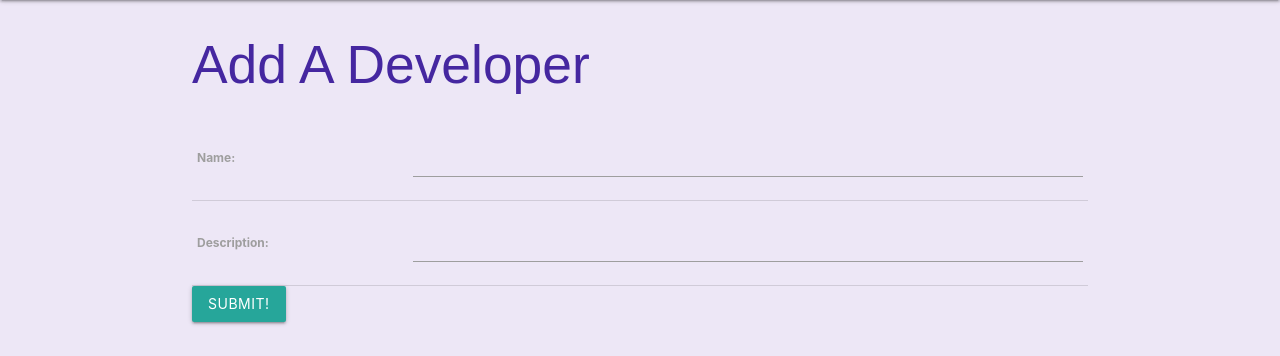
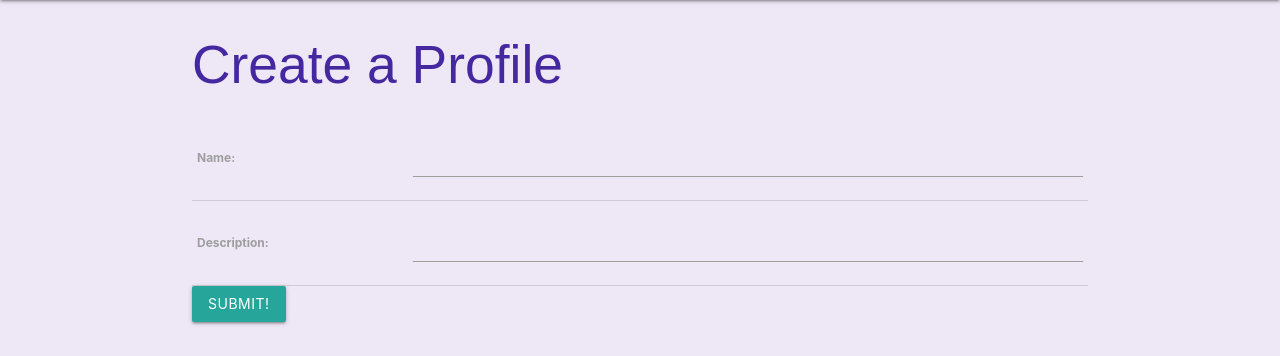
Before and after one commit to bearcodes870/proj-3-devhub, a Django app: page /developers/create/ in a window 1280 px wide. Shown: the part 64-420 px from the top of the page. Run offline with Django 3.2, Linux system fonts and the light colour scheme; the visitor is signed in with stand-in values (Sample User, id 1); some web fonts are replaced.

Commit message:
changed 'add a dev' to 'create a profile'

```diff
--- a/main_app/templates/main_app/developer_form.html
+++ b/main_app/templates/main_app/developer_form.html
@@ -5,7 +5,7 @@
     <h1>Edit <span class="teal-text">{{object.name}}</span></h1>
 {% else %}
 
-<h2>Add A Developer</h2>
+<h2>Create a Profile</h2>
 
 <form action="" method="post">
     {% csrf_token %}
```
